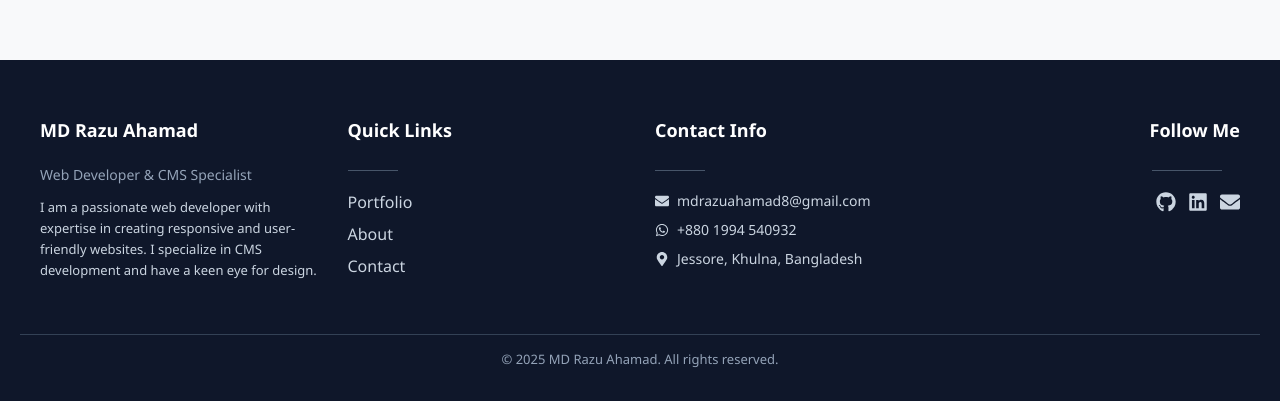
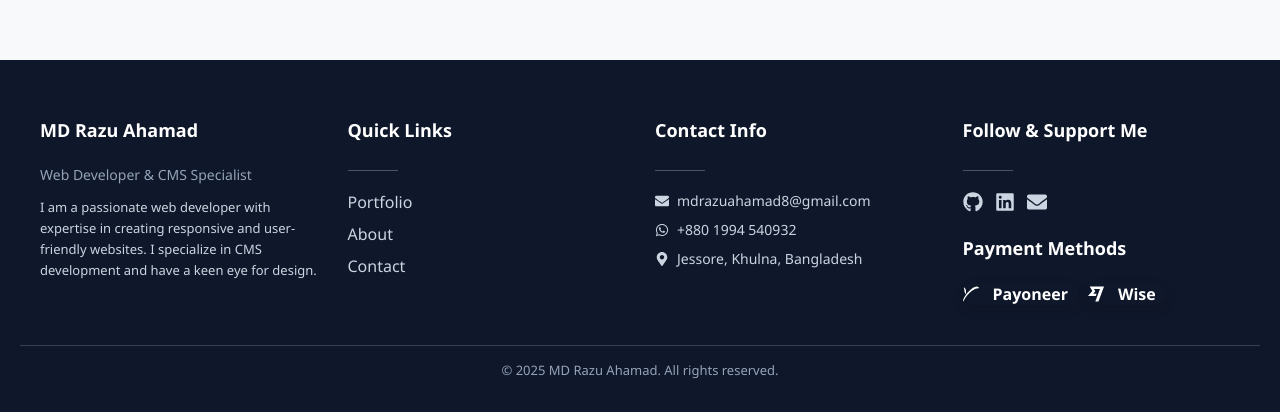
Before and after one commit to mdrazuahamad/Razu-Dev, a React (Vite) app: page / in a window 1280 px wide. Shown: the part 8174-8586 px from the top of the page. Built offline with nearby package versions, Linux system fonts and the light colour scheme.

Commit message:
improvment

```diff
--- a/src/assets/styles/Footer.css
+++ b/src/assets/styles/Footer.css
@@ -100,16 +100,6 @@ hr {
     display: grid;
     grid-template-columns: repeat(4, 1fr);
   }
-
-  .footer-column.follow {
-    grid-column: 4;
-    text-align: right;
-  }
-
-  .footer-column.follow .footer-socials a {
-    margin-left: 12px;
-    margin-right: 0;
-  }
 }
 
 /* Responsive adjustments for Follow Me */
@@ -126,11 +116,22 @@ hr {
 
 /* Additional styling for better spacing of the Follow Me section */
 /* Fixing the horizontal rule (hr) position */
-.footer-column.follow hr {
-  max-width: 70px; /* Adjust hr length for better alignment with Follow Me */
-  margin: 20px 18px; /* Add margin to give it spacing */
-  border-top: 1px solid #475569; /* Make sure the hr has the same style */
-  margin-left: auto; /* Push the hr to the center of Follow Me section */
+.footer-payments {
+  display: flex;
+  flex-wrap: wrap;
+  gap: 10px;
+  justify-content: start;
 }
 
-/* Ensure that Follow Me stays on the right and aligns properly */
+.payment-btn {
+  display: flex;
+  align-items: center;
+  gap: 6px;
+  padding-right: 10px;
+  border-radius: 50px;
+  font-weight: 600;
+  color: #fff;
+  text-decoration: none;
+  box-shadow: 0 4px 12px rgba(0, 0, 0, 0.15);
+  transition: transform 0.3s ease, box-shadow 0.3s ease;
+}
--- a/src/components/Footer.jsx
+++ b/src/components/Footer.jsx
@@ -7,6 +7,7 @@ import {
   FaWhatsapp,
   FaMapMarkerAlt,
 } from "react-icons/fa";
+import { SiPayoneer, SiWise } from "react-icons/si"; // official brand icons
 
 const Footer = () => {
   return (
@@ -80,8 +81,9 @@ const Footer = () => {
         </div>
 
         {/* Follow Me */}
+
         <div className='footer-column follow'>
-          <h3>Follow Me</h3>
+          <h3>Follow & Support Me</h3>
           <hr />
           <div className='footer-socials'>
             <a
@@ -100,6 +102,25 @@ const Footer = () => {
               <FaEnvelope />
             </a>
           </div>
+          <div>
+            <h3>Payment Methods</h3>
+            <div className='footer-payments'>
+              <a
+                href='https://www.payoneer.com'
+                target='_blank'
+                rel='noopener noreferrer'
+                className='payment-btn payoneer'>
+                <SiPayoneer style={{ marginRight: "8px" }} /> Payoneer
+              </a>
+              <a
+                href='https://wise.com/send-money'
+                target='_blank'
+                rel='noopener noreferrer'
+                className='payment-btn wise'>
+                <SiWise style={{ marginRight: "8px" }} /> Wise
+              </a>
+            </div>
+          </div>
         </div>
       </div>
 
```
